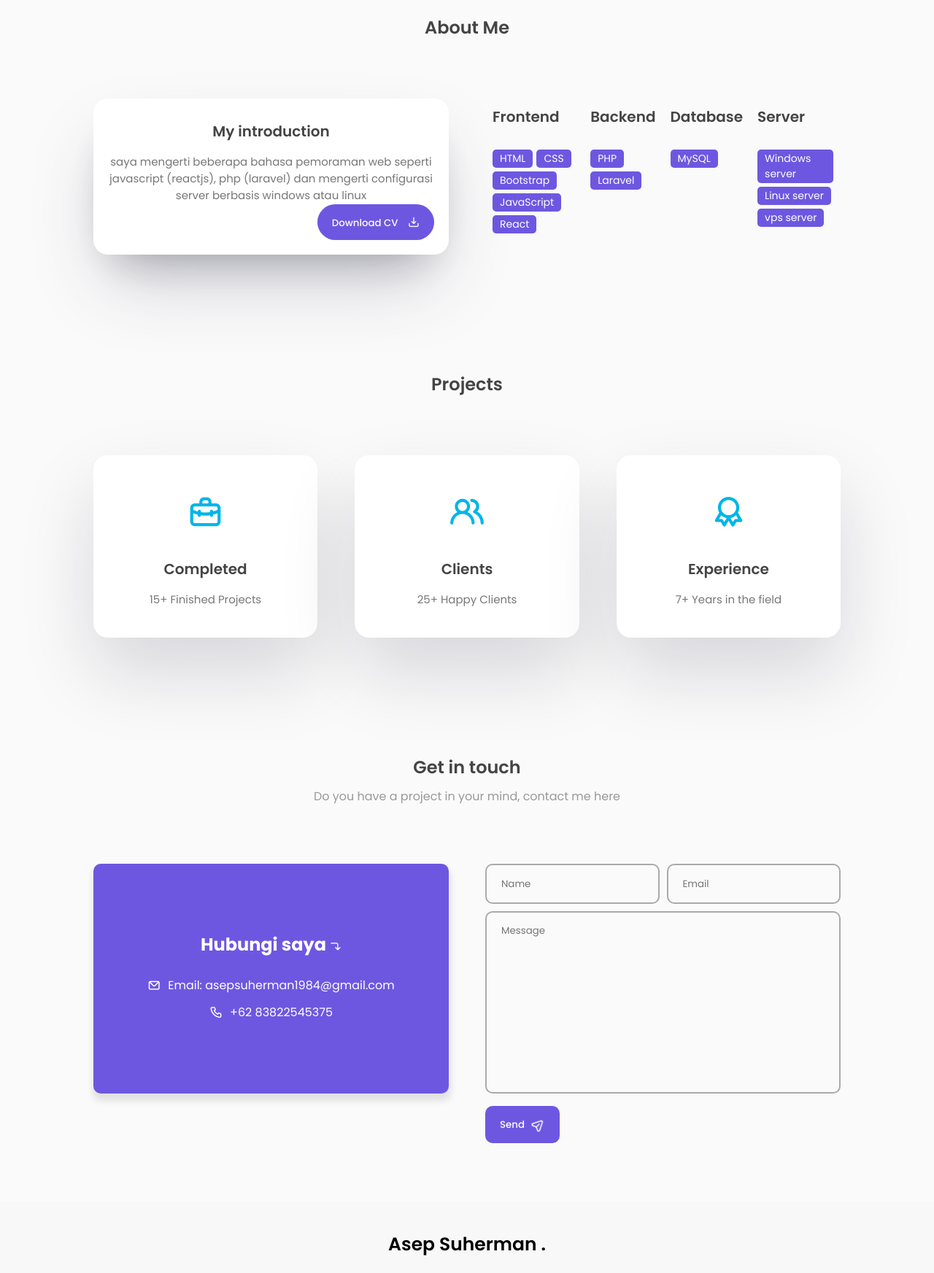
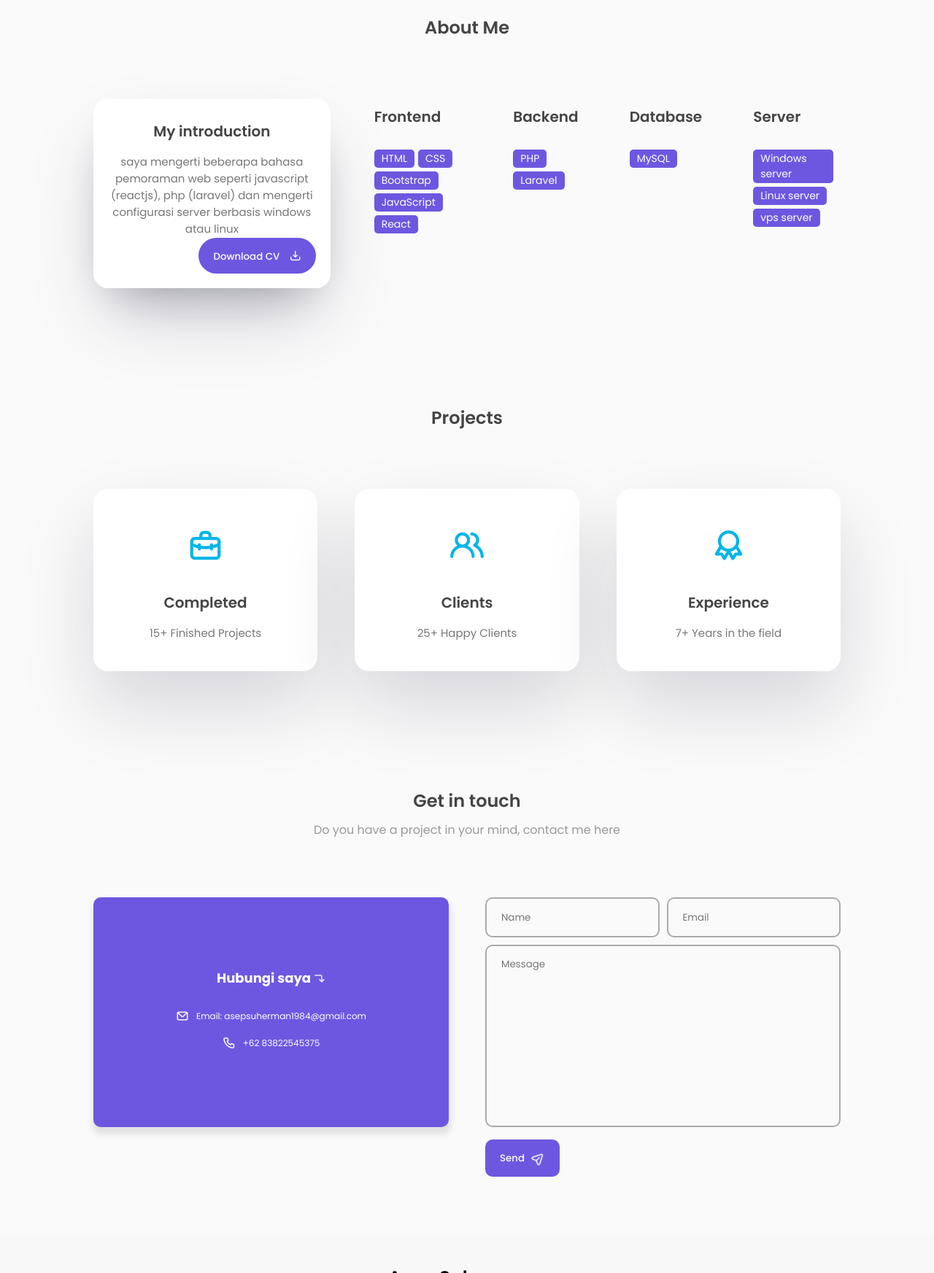
Before and after one commit to Kimlun48/portofolioku, a plain HTML site: page index.html in a window 1280 px wide. Shown: the part 860-2605 px from the top of the page at 73% size. Drawn offline with nearby package versions, Linux system fonts and the light colour scheme.

Commit message:
first commit12

```diff
--- a/index.html
+++ b/index.html
@@ -122,7 +122,7 @@
                 </div>
               </div>
             </div>
-            <div class="col">
+            <div class="row">
               <div class="skills-box">
                 <div class="skills-header">
                   <h3>Frontend</h3>
--- a/styles.css
+++ b/styles.css
@@ -410,6 +410,8 @@ h3 {
 
 /* ----- CONTACT BOX ----- */
 .contact-info {
+  text-align: center;
+  font-size: 12px;
   position: relative;
   display: flex;
   flex-direction: column;
```
